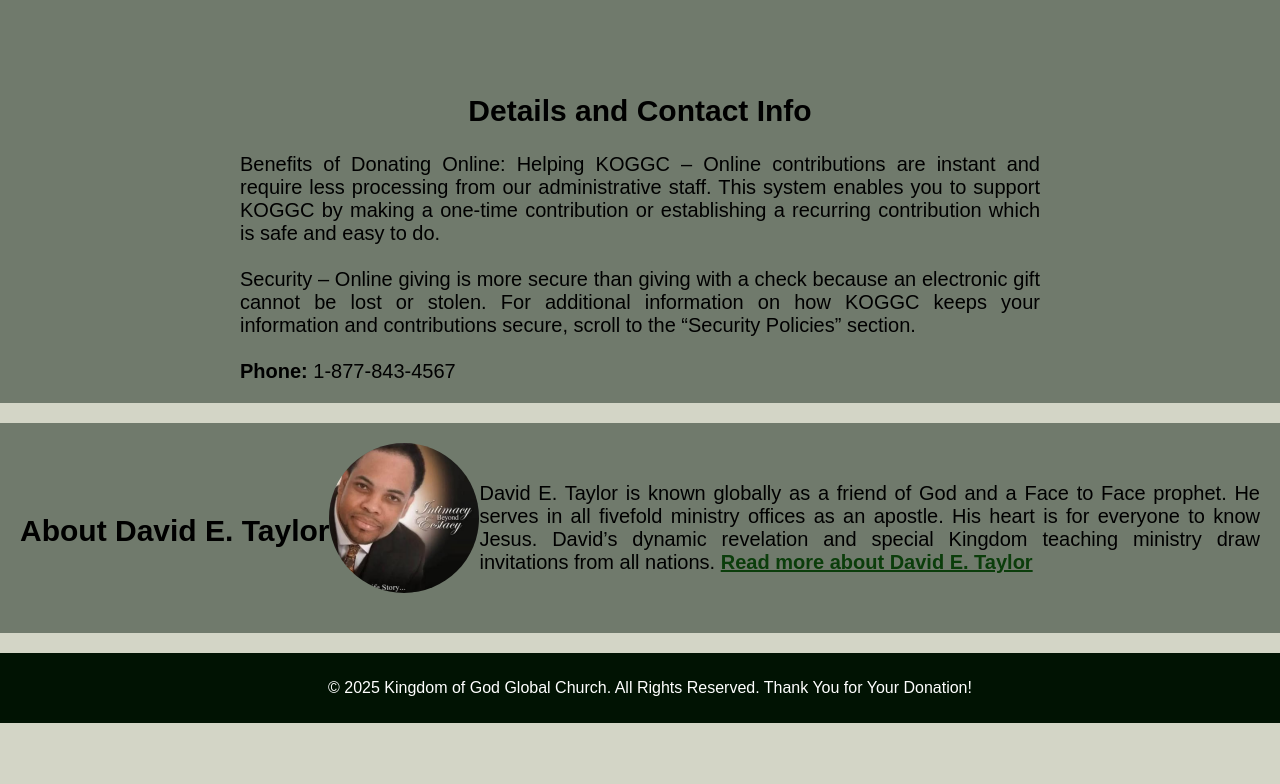
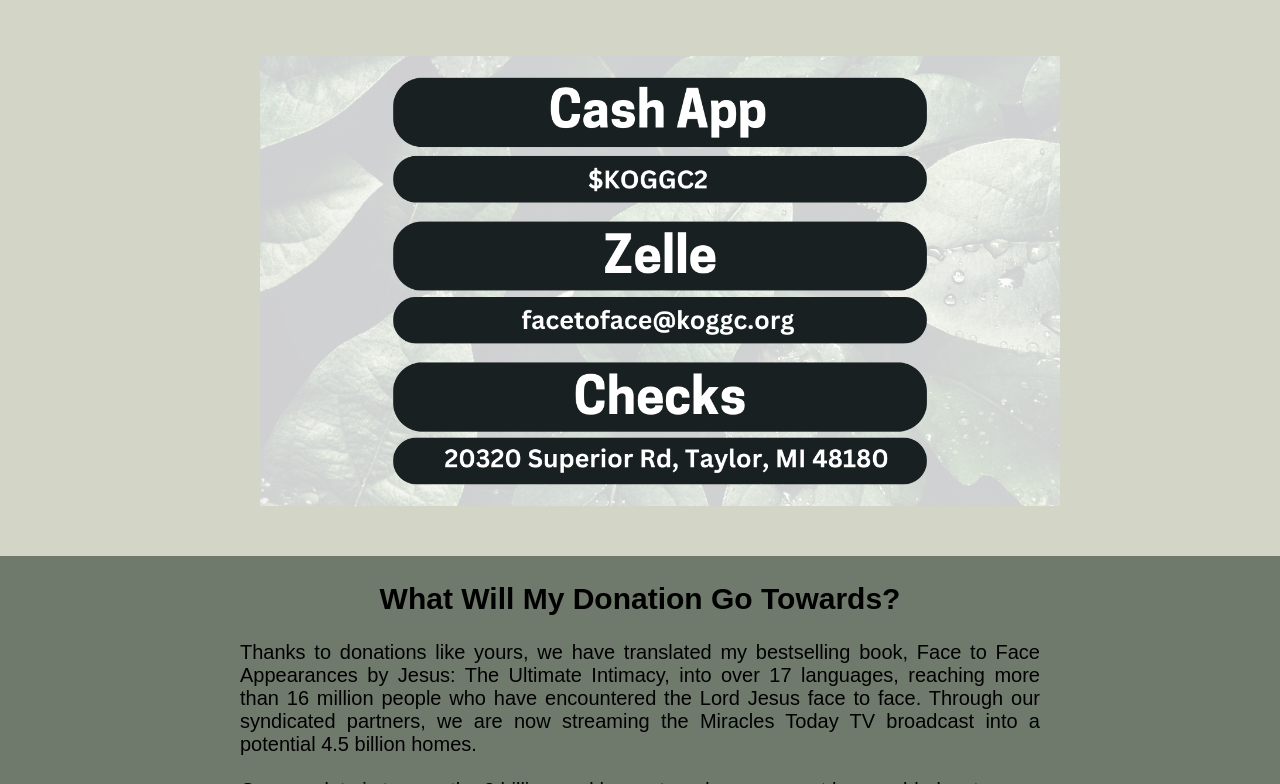
Before and after one commit to Yvonne-Rochester/donate-page, a plain HTML site: page index.html in a window 1280 px wide. Shown: the part 2016-2800 px from the top of the page. Before the commit the page ends 2739 px from the top, so only its background shows below. Drawn offline with Linux system fonts and the light colour scheme.

Commit message:
Update index.html
updated the syntaxes and formatting

```diff
--- a/index.html
+++ b/index.html
@@ -23,24 +23,26 @@
         .slider {
             position: relative;
             width: 100%;
-            height: 573px;
+            height: 80vh;
             overflow: hidden;
-            margin-bottom: 0;
+
         }
 
         .slides {
             display: flex;
             transition: transform 1s ease-in-out;
+            height: 100%;
         }
 
         .slides img {
             width: 100%;
-            height: 100%;
+            height:100%;
+            flex: 1 0 auto;
             object-fit: cover;
         }
 
         .donation-form, .donation-purpose, .contact-info, .about-section {
-            padding: 20px;
+            padding: px;
             background-color: #3341359d;
             text-align: center;
             margin: 0;
@@ -63,7 +65,7 @@
             margin: 10px auto;
             box-sizing: border-box;
             margin-bottom: 15px;
-            padding: 10px;
+            padding: 20px;
             border: 1px solid #ccc;
             border-radius: 5px;
         }
@@ -83,7 +85,7 @@
         .payment-options {
             text-align: center;
             background-color: #d3d5c6;
-            padding: 20px;
+            padding: 0px;
         }
 
         .payment-container {
@@ -93,17 +95,32 @@
 
         .payment-logos {
             display: flex;
-            gap: 10px;
-            justify-items: center;
-            flex-wrap: wrap;
+            flex-direction: column;
+            align-items: center;
+            gap: 30px;
+            padding: 20px;
+            width: 100%;
         }
 
         .payment-logos img {
-            margin: 10px;
-            width: 100px;
+            margin: 20px auto;
+            width: 100%;
             height: auto;
-            max-width: 100%;
+            max-width: 800px;
+            display: block;
         }
+        .payment-options, .donation-purpose, .donation-form, .contact-info, .about-section {
+            margin-top: 1px; /* Adjust spacing above */
+            margin-bottom: 10px; /* Adjust spacing below */
+        }
+
+        .contact-info {
+            text-align: center;
+            background-color: #3341359d;
+            padding: 20px;
+            margin-bottom: 30px; /* Increased bottom margin */
+}
+
 
         .donation-purpose p, .contact-info p, .about-section p {
             max-width: 800px;
@@ -115,6 +132,7 @@
             width: 150px;
             border-radius: 50%;
             margin-bottom: 20px;
+            margin-left: 15px;
             max-width: 100%;
             height: auto;
         }
@@ -139,22 +157,26 @@
     text-decoration: none;
 }
 
+
+
 .about-section {
     display: flex;
     flex-direction: column;
     align-items: center;
-    padding: 20px;
+    padding: 10px;
     background-color: #3341359d;
     text-align: center;
     margin: 20px 0;
     font-size: 20px;
+    margin-top: 10px;
 }
 .about-section h2 {
     text-align: center; /* Center the heading */
-    margin-bottom: 20px; /* Add space below the heading */
+    margin-bottom: 10px; /* Add space below the heading */
+
 }
 .about-section p {
-    margin-top: 15px;
+    margin-top: 30px;
     max-width: 800px;
     margin: 0 auto;
     text-align: justify;
@@ -164,14 +186,22 @@
         flex-direction: row;
         text-align: left;
 }
-.about-section img
-    margin-right: 25px;
+}
+.about-section img {
+    margin-right: 35px;
     margin-bottom: 0;
+    margin-top: 10px;
 }
 
 .about-section p {
     flex: 1;
 }
+
+section {
+    margin: 10px 0;
+    padding: 1px;
+}
+
 
 .responsive-img {
     max-width: 100%;
@@ -193,7 +223,6 @@
         <img src="slider4.png" alt="Donation Form">
     </div>
 </section>
-
 <section class="donation-form">
     <h1>Make a Donation</h1>
         <form>
@@ -215,7 +244,6 @@
         <button type="submit">Click Here to Donate</button>
     </form>
 </section>
-
 <section class="payment-options">
     <div class="payment-container">
         <h2>Additional Payment Options</h2>
@@ -225,19 +253,16 @@
             </div>
     </div>
 </section>
-
 <section class="donation-purpose">
     <h2>What Will My Donation Go Towards?</h2>
     <p>Thanks to donations like yours, we have translated my bestselling book, Face to Face Appearances by Jesus: The Ultimate Intimacy, into over 17 languages, reaching more than 16 million people who have encountered the Lord Jesus face to face. Through our syndicated partners, we are now streaming the Miracles Today TV broadcast into a potential 4.5 billion homes. <br><br> Our mandate is to reap the 8 billion soul harvest, and your support has enabled us to open the first of many campuses where missionaries from around the world can receive free training in the Hebraic discipleship model. We are deeply committed to community building; through our Convoy of Miracles, we have provided Thanksgiving turkey meals and Christmas toys to families who have lost loved ones to gang violence. Additionally, we offer disaster relief to those displaced by tornadoes and hurricanes. <br><br> These initiatives represent just a fraction of what your generosity has made possible. Our weekly mentorship teachings are now streamed in over 120 countries. If the Kingdom of God Global Church has impacted your life, we invite you to help us train more missionaries for free so that, together, we can reap the 8 billion soul harvest. Please consider contributing what you can today! <br><br> <h3>THE KINGDOM OF GOD GLOBAL CHURCH THANKS YOU FOR YOUR DONATIONS!</h3></p>
 </section>
-
 <section class="contact-info">
     <h2>Details and Contact Info</h2>
     <p>Benefits of Donating Online: Helping KOGGC – Online contributions are instant and require less processing from our administrative staff. This system enables you to support KOGGC by making a one-time contribution or establishing a recurring contribution which is safe and easy to do. <br> <br> Security – Online giving is more secure than giving with a check because an electronic gift cannot be lost or stolen. For additional information on how KOGGC keeps your information and contributions secure, scroll to the “Security Policies” section.</p>
     <br>
     <p><strong>Phone:</strong> 1-877-843-4567</p>
 </section>
-
 <section class="about-section">
     <h2>About David E. Taylor</h2>
     <img src="DavidETaylor.png" alt="David E. Taylor" Class="responsive-img">
@@ -245,17 +270,12 @@
        <a href="https://joshuamediaministries.org/feature-presentation/about-apostle-david-e-taylor/" target="_blank">Read more about David E. Taylor</a>
     </p>
 </section>
-
-
-
 <footer>
     <p>&copy; 2025 Kingdom of God Global Church. All Rights Reserved. Thank You for Your Donation!</p>
 </footer>
-
 <script>
     const slides = document.querySelector('.slides');
-    const images = document.querySelectorAll('.slides img');
-    const totalSlides = images.length;
+const totalSlides = document.querySelectorAll('.slides img').length;
 let currentIndex = 0;
 
 function showSlide(index) {
@@ -267,7 +287,7 @@
     showSlide(currentIndex);
 }
 
-    setInterval(nextSlide, 10000); // 10 seconds per slide
+setInterval(nextSlide, 10000); // Set the delay for smooth transitions
 </script>
 
 
```
Lines whose indentation alone changed are shown as unchanged.
